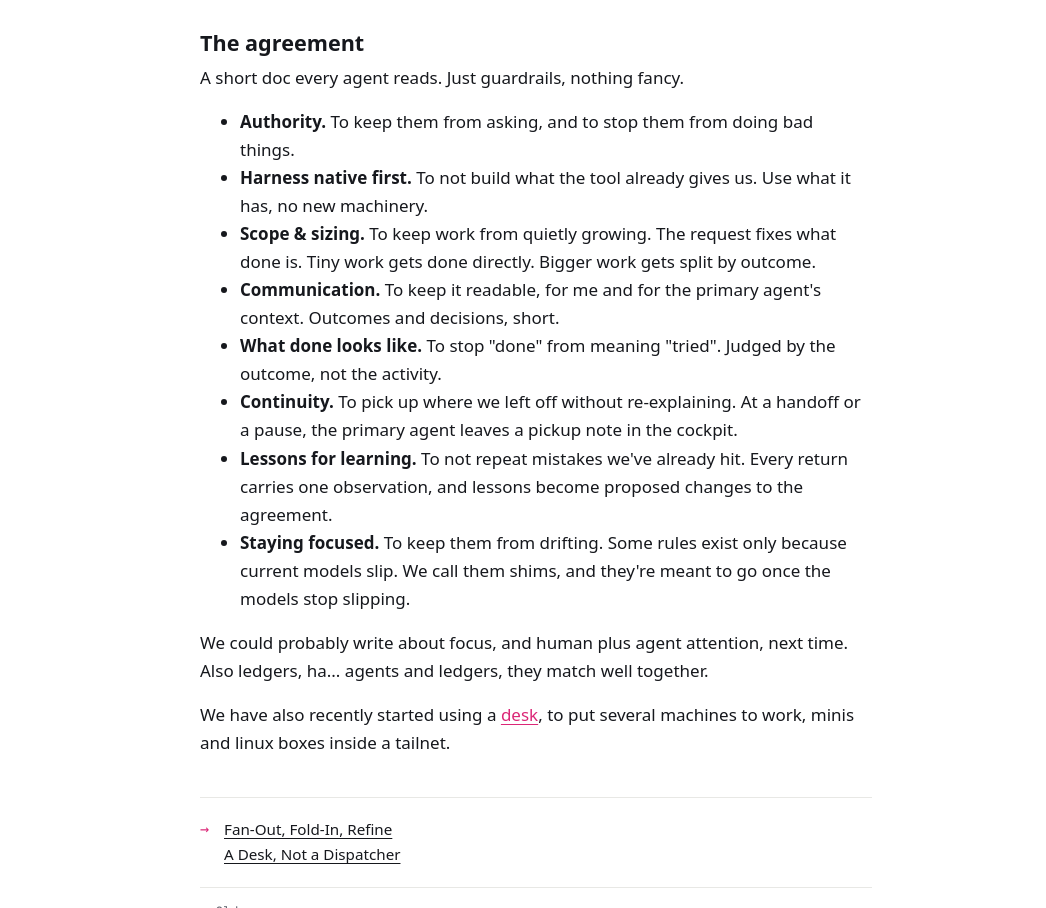
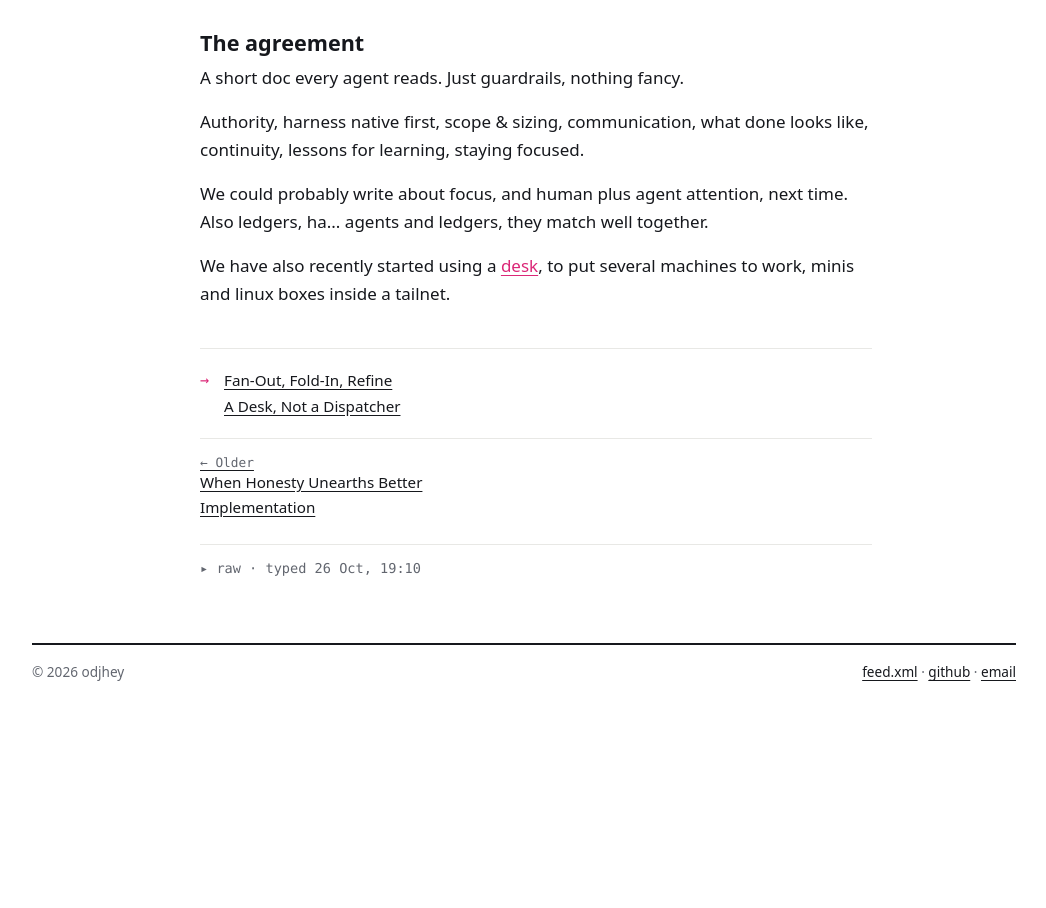
Before and after one commit to odjhey/blog, an Eleventy site: page content/blog/our-agent-setup.md in a window 1280 px wide. Shown: the part 2267-3175 px from the top of the page, without its empty margins (116-1162 px from the left). After the commit the page ends 2999 px from the top, so only its background shows below. Built offline with nearby package versions, Linux system fonts and the light colour scheme; Eleventy itself is replaced by a stand-in of ours; files that its build step writes are made by us from their sources; what zod would draw is missing.

Commit message:
How I currently run agents: the agreement as a short list

```diff
--- a/content/blog/our-agent-setup.md
+++ b/content/blog/our-agent-setup.md
@@ -101,14 +101,7 @@ We also use a mini workgraph approach.
 
 A short doc every agent reads. Just guardrails, nothing fancy.
 
-- **Authority.** To keep them from asking, and to stop them from doing bad things.
-- **Harness native first.** To not build what the tool already gives us. Use what it has, no new machinery.
-- **Scope & sizing.** To keep work from quietly growing. The request fixes what done is. Tiny work gets done directly. Bigger work gets split by outcome.
-- **Communication.** To keep it readable, for me and for the primary agent's context. Outcomes and decisions, short.
-- **What done looks like.** To stop "done" from meaning "tried". Judged by the outcome, not the activity.
-- **Continuity.** To pick up where we left off without re-explaining. At a handoff or a pause, the primary agent leaves a pickup note in the cockpit.
-- **Lessons for learning.** To not repeat mistakes we've already hit. Every return carries one observation, and lessons become proposed changes to the agreement.
-- **Staying focused.** To keep them from drifting. Some rules exist only because current models slip. We call them shims, and they're meant to go once the models stop slipping.
+Authority, harness native first, scope & sizing, communication, what done looks like, continuity, lessons for learning, staying focused.
 
 We could probably write about focus, and human plus agent attention, next time. Also ledgers, ha... agents and ledgers, they match well together.
 
```
